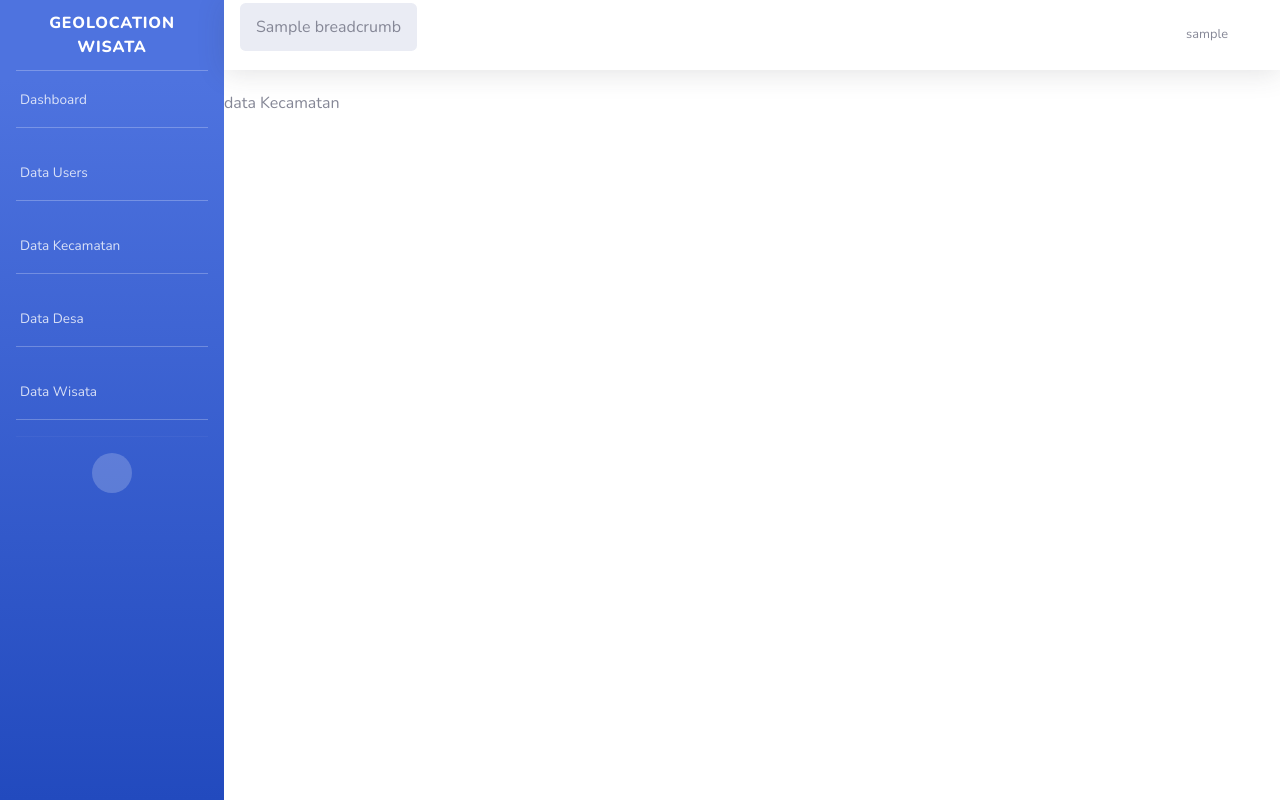
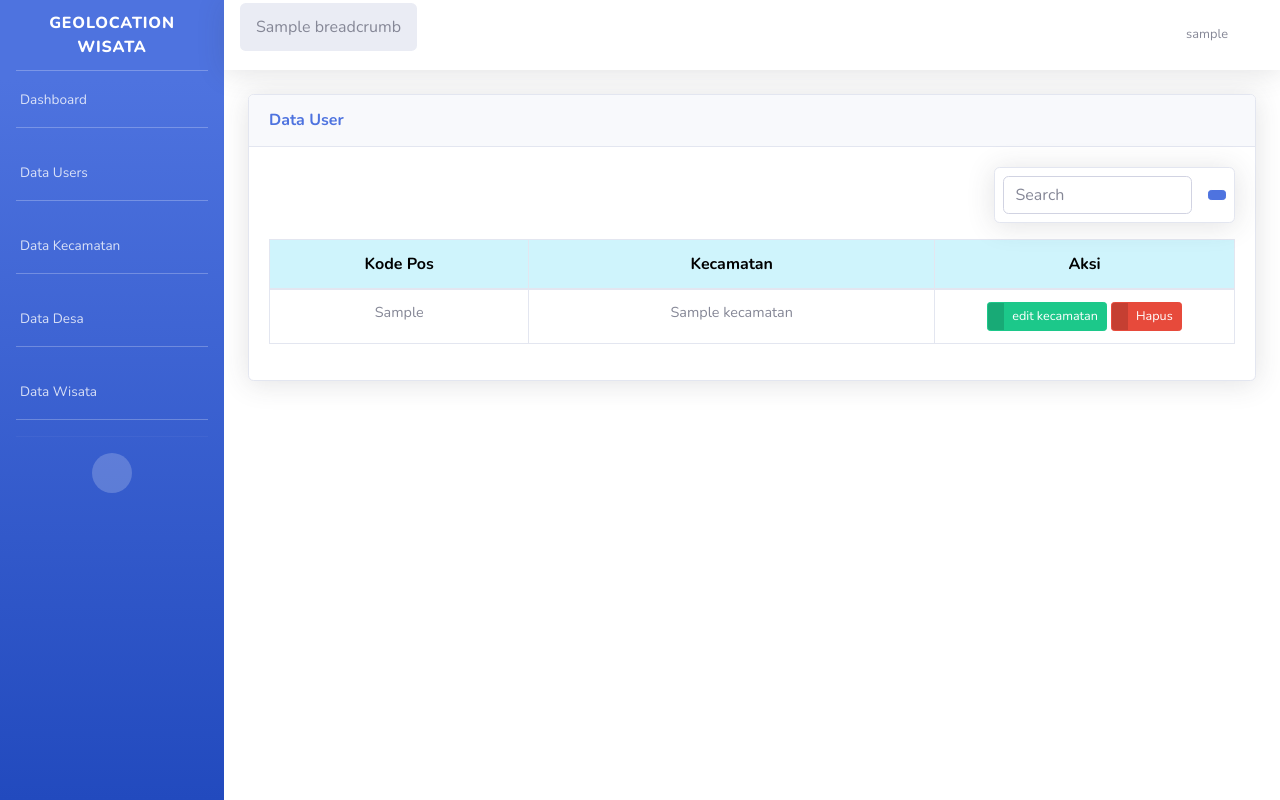
Before and after one commit to Amar-arruf/geolocation-wisata, a CodeIgniter 4 app: template app/Views/DashboardAdmin/Pages/dataKecamatan.php in a window 1280 px wide. Run offline with PHP 8.4 and a stand-in for CodeIgniter, Linux system fonts and the light colour scheme; the template is opened without the code that fills it: most values are stand-ins (such as "Sample title", 1, 10 or a date in 2020); some libraries are stand-ins or nearby versions.

Commit message:
menambahkan data kecamatan

```diff
--- a/app/Config/Routes.php
+++ b/app/Config/Routes.php
@@ -76,6 +76,10 @@ $routes->group('admin', ['namespace' => 'App\Controllers\Admin'], function ($rou
     $routes->get('userdata/search', "Userlogin::search");
     $routes->get('userdata/(:segment)/edit', "Userlogin::editState/$1");
     $routes->get('userdata/(:segment)/hapus', "Userlogin::delete/$1");
+
+    $routes->get('kecamatan/search', "Kecamatan::search");
+    $routes->post('kecamatan/(:segment)/edit', "Kecamatan::edit/$1");
+    $routes->get('kecamatan/(:segment)/hapus', "Kecamatan::delete/$1");
     // tambahkan routes untuk controller di dalam folder Admin lainnya di sini
 });
 /*
--- a/app/Views/DashboardAdmin/Pages/dataKecamatan.php
+++ b/app/Views/DashboardAdmin/Pages/dataKecamatan.php
@@ -1,5 +1,123 @@
 <?= $this->extend("DashboardAdmin/layoutAdmin"); ?>
+<?php $session = \Config\Services::session(); ?>
+<?= $this->section('content'); ?>
+<div class="container-fluid">
+  <div id="flash" data-flash="<?= $session->getFlashdata('success') ? $session->getFlashdata('success') : $session->getFlashdata('failed') ?>"></div>
+  <!-- data user example -->
+  <div class="card shadow mb-4">
+    <div class="card-header py-3">
+      <h6 class="m-0 font-weight-bold text-primary">Data User</h6>
+    </div>
+    <div class="card-body">
+      <!--search -->
+      <div class="w-25 mb-3 ms-auto card rounded shadow">
+        <form action="<?= base_url('admin/kecamatan/search') ?>" method="get" autocomplete="off">
+          <div class="d-flex p-2 align-items-center">
+            <input type="text" name="keyword" value="" class="form-control me-2" placeholder="Search">
+            <button class="btn btn-primary btn-sm ms-2" type="submit"><i class="fas fa-search"></i></button>
+          </div>
+        </form>
+      </div>
+      <div class="table-responsive">
+        <table class=" table table-bordered" width='100%' cellspacing='0'>
+          <thead>
+            <tr>
+              <th class="table-info text-center">Kode Pos</th>
+              <th class="table-info text-center">Kecamatan</th>
+              <th class="table-info text-center">Aksi</th>
+            </tr>
+          </thead>
+          <tbody>
+            <?php foreach ($datakecamatan as $row) : ?>
+              <tr>
+                <td class="text text-center"><?= $row["KODE_POS"]; ?></td>
+                <td class="text text-center"><?= $row["KECAMATAN"]; ?></td>
+                <td class="text-center" width="300px">
+                  <button class="btn btn-success btn-sm btn-icon-split" type="button" data-bs-toggle="modal" data-bs-target="#EditModal-<?= $row["KODE_POS"] ?>">
+                    <span class="icon text-white-50">
+                      <i class="fas fa-pen-to-square"></i>
+                    </span>
+                    <span class="text">edit kecamatan</span>
+                  </button>
+                  <button data-id="<?= $row["KODE_POS"]; ?>" class="btn btn-danger btn-sm btn-icon-split delete">
+                    <span class="icon text-white-50">
+                      <i class="fas fa-trash"></i>
+                    </span>
+                    <span class="text">Hapus</span>
+                  </button>
+                </td>
+              </tr>
+              <!-- modal Edit -->
+              <div class="modal fade" id="EditModal-<?= $row["KODE_POS"] ?>" tabindex="-1" aria-labelledby="exampleModalLabel" aria-hidden="true">
+                <div class="modal-dialog">
+                  <div class="modal-content">
+                    <div class="modal-header">
+                      <h5 class="modal-title font-weight-bold text-gray-800" id="exampleModalLabel">Edit Data Kecamatan dengan kode pos <?= $row["KODE_POS"]; ?></h5>
+                      <button type="button" class="btn-close" data-bs-dismiss="modal" aria-label="Close"></button>
+                    </div>
+                    <div class="modal-body">
+                      <form action="<?= base_url('admin/kecamatan/' . $row["KODE_POS"] . '/edit') ?>" method="post">
+                        <div class="mb-3">
+                          <label for="formControlID" class="form-label">Kode Pos</label>
+                          <input type="text" class="form-control" name="id" id="formControlID" placeholder="ID" value="<?= $row["KODE_POS"] ?>" disabled readonly>
+                        </div>
+                        <div class="mb-3">
+                          <label for="formControlname" class="form-label">Kecamatan</label>
+                          <input type="text" class="form-control" name="kecamatan" id="formControlname" placeholder="Nama Wisata" value="<?= $row["KECAMATAN"] ?>">
+                        </div>
+                        <div class="modal-footer">
+                          <button type="button" class="btn btn-secondary" data-bs-dismiss="modal">tutup</button>
+                          <button type="submit" class="btn btn-success">Simpan</button>
+                        </div>
+                      </form>
+                    </div>
+                  </div>
+                </div>
+              </div>
+            <?php endforeach; ?>
+          </tbody>
+        </table>
+        <!-- pagination -->
+        <?= $datapager->links('default', 'custom_template') ?>
+      </div>
+    </div>
+  </div>
+  <script>
+    var flash = document.getElementById('flash');
+    var data = flash.getAttribute('data-flash');
+    console.log(data)
 
-<?= $this->section('content'); ?>
-<h6> data Kecamatan</h6>
-<?= $this->endSection(); ?>
+    if (data) {
+      Swal.fire(
+        'perhatian!',
+        data,
+        'warning'
+      )
+    }
+  </script>
+  <script>
+    const buttonDeletedData = document.getElementsByClassName('delete')
+    for (const DeleteItem of buttonDeletedData) {
+      DeleteItem.addEventListener("click", (e) => {
+        e.preventDefault();
+        const getID = DeleteItem.getAttribute('data-id');
+        const publicIdImg = DeleteItem.getAttribute('data-publicIdImg');
+        const publicIdVid = DeleteItem.getAttribute('data-publicIdVid');
+
+        Swal.fire({
+          title: 'Apa kamu yakin?',
+          text: `ingin menghapus data dengan id ${getID}`,
+          icon: 'warning',
+          showCancelButton: true,
+          confirmButtonColor: '#3085d6',
+          cancelButtonColor: '#d33',
+          confirmButtonText: 'ya, hapus itu!'
+        }).then((result) => {
+          if (result.isConfirmed) {
+            window.location.href = `https://geolocationwisata.com/Dashboard/tabelwisata/${getID}/${publicIdImg}/${publicIdVid}/delete`;
+          }
+        })
+      })
+    }
+  </script>
+  <?= $this->endSection(); ?>
```
Also changed, not shown: app/Controllers/Admin/Kecamatan.php (+107 -4 lines), app/Models/Kecamatan.php (+15 -0 lines).
